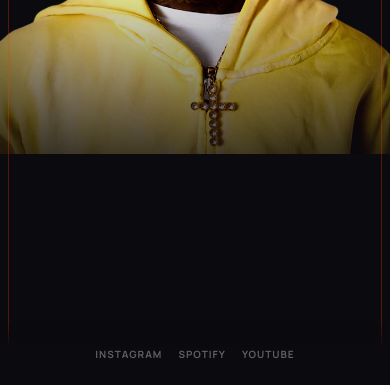
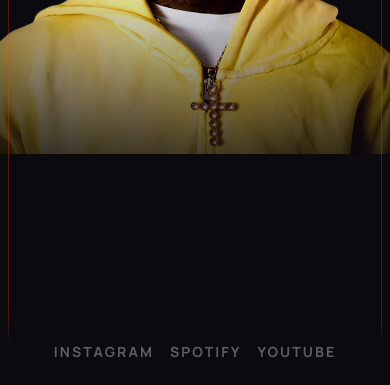
Before and after one commit to Andreisilva71/modelo-portfolio, a plain HTML site: page index.html in a window 390 px wide. Shown: the part 459-844 px from the top of the page. Drawn offline with nearby package versions, Linux system fonts and the light colour scheme.

Commit message:
Melhorando responsividade

```diff
--- a/style.css
+++ b/style.css
@@ -465,7 +465,7 @@ body.section-sobre-active .footer-right {
   .footer-right { align-items: center; text-align: center; gap: 0.8rem; }
   .brand-logo { font-size: 1.5rem; }
   .mobile-close-btn { right: 1.2rem; top: 1.5rem; }
-  .social-link { font-size: 12px; letter-spacing: 0.15em; }
+  .social-link { font-size: 14px; letter-spacing: 0.15em; }
   .about-title { font-size: 2rem; }
   .about-text { font-size: 1rem; }
   .ghost-text { font-size: 22vw; transform: translateY(-1rem); }
@@ -557,8 +557,8 @@ body.section-sobre-active .footer-right {
   }
 
   .social-link {
-    font-size: 10px;
-    letter-spacing: 0.1em;
+    font-size: 14px;
+    letter-spacing: 0.15em;
   }
 
   /* Borda decorativa - remover ou diminuir no mobile para ganhar espaço */
```
